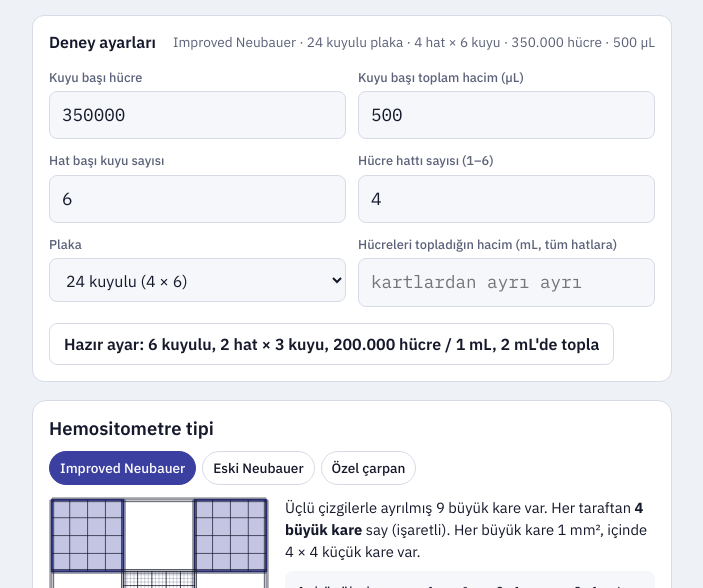
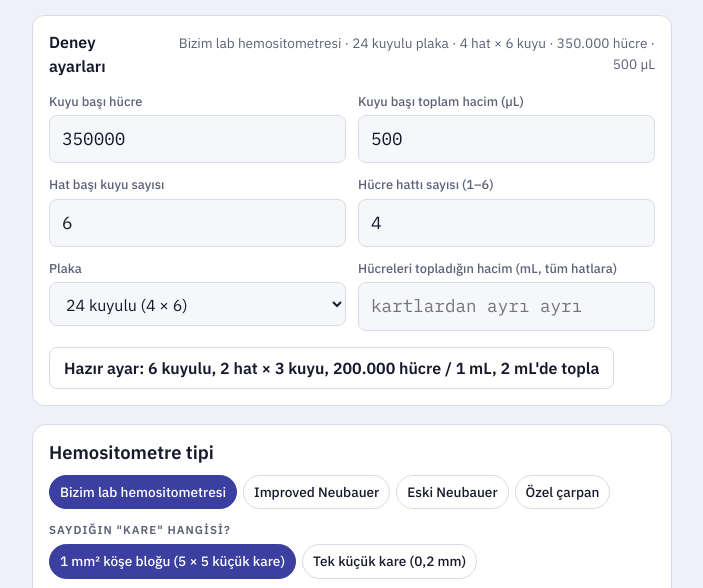
Before and after one commit to mehmethan1/hucre-ekim, a plain HTML site: page ekim.html in a window 1280 px wide. Shown: the part 204-792 px from the top of the page, without its empty margins (288-991 px from the left). Drawn offline with Linux system fonts and the light colour scheme.

Commit message:
Ekim: laboratuvar hemositometresi varsayılan tip
3 × 3 mm, köşe 1 mm² kareleri 5 × 5 (0,2 mm) bölünmüş, ortadaki çizgiler
artı yapıyor. Köşe bloğu ×10.000, tek 0,2 mm kare ×250.000. Kayıtlı
ayarlarda da bir kez varsayılana çekiliyor.

Co-Authored-By: Claude Opus 5.5 <noreply@anthropic.com>

```diff
--- a/ekim.html
+++ b/ekim.html
@@ -169,6 +169,7 @@ td:first-child{font-family:var(--sans);font-weight:600}
   <section class="panel" id="hemoPanel">
     <h2>Hemositometre tipi</h2>
     <div class="chips" role="group" aria-label="Hemositometre tipi">
+      <button type="button" class="chip" data-hemo="lab">Bizim lab hemositometresi</button>
       <button type="button" class="chip" data-hemo="imp">Improved Neubauer</button>
       <button type="button" class="chip" data-hemo="old">Eski Neubauer</button>
       <button type="button" class="chip" data-hemo="custom">Özel çarpan</button>
@@ -288,6 +289,8 @@ if(state.settings.plate==null)state.settings.plate='24';
 if(state.settings.tube==null)state.settings.tube='';
 const DEF={nsq:'4',nsides:'2',method:'sum',formula:'lab',df:'1',customF:''};
 for(const k in DEF)if(state.settings[k]==null)state.settings[k]=DEF[k];
+// 2026-11-25: Sena'nın laboratuvar hemositometresi varsayılan (bir kez uygulanır)
+if(!state.settings.hemoV2){state.settings.hemo='lab';state.settings.unit='block';state.settings.hemoV2=1}
 state.lines.forEach(l=>{if(!l.sq||l.sq.length<MAXQ*2){const o=l.sq||[];const s=Array(MAXQ*2).fill('');
   for(let k=0;k<4;k++){s[k]=o[k]??'';s[MAXQ+k]=o[4+k]??''}l.sq=s}});
 function nsq(){return Math.min(MAXQ,Math.max(1,+state.settings.nsq||4))}
@@ -322,10 +325,14 @@ function settings(){return{cells:parse(state.settings.cells),vol:parseDec(state.
 
 // hemositometre tipi: Improved Neubauer (1 mm² köşe kare → ×10⁴) ya da eski Neubauer (1 mm² blok ×10⁴ veya tek 0,25 mm kare ×160.000)
 // hacim: 1 mm² × 0,1 mm = 0,1 µL → ×10⁴ ; 0,0625 mm² × 0,1 mm = 0,00625 µL → ×160.000
-function hemo(){const t=['old','custom'].includes(state.settings.hemo)?state.settings.hemo:'imp';const u=t==='old'&&state.settings.unit==='small'?'small':'block';
+// 'lab' = Sena'nın laboratuvarındaki hemositometre (varsayılan): 3 × 3 mm, köşe 1 mm² kareleri 5 × 5 (0,2 mm) bölünmüş,
+// ortadaki 0,05 mm çizgiler kenarlara uzayıp artı yapıyor. 0,2 mm kare: 0,04 mm² × 0,1 mm = 0,004 µL → ×250.000
+const HEMO_NAMES={lab:'Bizim lab hemositometresi',imp:'Improved Neubauer',old:'Eski Neubauer',custom:'Özel çarpan'};
+function hemo(){const t=HEMO_NAMES[state.settings.hemo]?state.settings.hemo:'lab';const u=(t==='old'||t==='lab')&&state.settings.unit==='small'?'small':'block';
   const cf=parse(state.settings.customF);
-  const F=t==='custom'?(cf>0?cf:10000):u==='small'?160000:10000;
-  return{t,u,F,name:t==='old'?'Eski Neubauer':t==='custom'?'Özel çarpan':'Improved Neubauer'}}
+  const F=t==='custom'?(cf>0?cf:10000):u==='small'?(t==='lab'?250000:160000):10000;
+  const side=t==='lab'?0.2:0.25, div=t==='lab'?5:4;
+  return{t,u,F,side,div,name:HEMO_NAMES[t]}}
 const NS='http://www.w3.org/2000/svg';
 function drawHemo(){
   const h=hemo(),s=document.getElementById('hemoSvg');s.innerHTML='';
@@ -334,9 +341,15 @@ function drawHemo(){
     e.style.fill='color-mix(in srgb,var(--trypan) 30%,transparent)';e.style.stroke='var(--trypan)';e.style.strokeWidth='3';s.appendChild(e)};
   const corners=[[0,0],[200,0],[0,200],[200,200]];
   const q=nsq();
-  if(h.u==='small')[[0,0],[275,0],[0,275],[275,275],[25,0],[250,0],[0,25],[275,25],[25,275]].slice(0,q).forEach(([x,y])=>rc(x,y,25));
+  const a=h.side*100,b=300-a;
+  if(h.u==='small')[[0,0],[b,0],[0,b],[b,b],[a,0],[b-a,0],[0,a],[b,a],[a,b]].slice(0,q).forEach(([x,y])=>rc(x,y,a));
   else [[0,0],[200,0],[0,200],[200,200],[100,100],[100,0],[0,100],[200,100],[100,200]].slice(0,q).forEach(([x,y])=>rc(x,y,100));
-  if(h.t==='old'){
+  if(h.t==='lab'){
+    for(let x=100;x<=200;x+=5){ln(x,0,x,300,.5,'--muted');ln(0,x,300,x,.5,'--muted')}
+    for(let x=100;x<=200;x+=20){ln(x,0,x,300,1.4,'--fg');ln(0,x,300,x,1.4,'--fg')}
+    corners.forEach(([ox,oy])=>{for(let k=1;k<5;k++){ln(ox+k*20,oy,ox+k*20,oy+100,1,'--fg');ln(ox,oy+k*20,ox+100,oy+k*20,1,'--fg')}});
+    for(let i=0;i<=3;i++){const p=i*100;ln(p,0,p,300,2.4,'--fg');ln(0,p,300,p,2.4,'--fg')}
+  }else if(h.t==='old'){
     for(let x=100;x<=200;x+=6.25){ln(x,0,x,300,.5,'--muted');ln(0,x,300,x,.5,'--muted')}
     for(let i=0;i<=12;i++){const p=i*25;ln(p,0,p,300,1,'--fg');ln(0,p,300,p,1,'--fg')}
   }else{
@@ -347,11 +360,17 @@ function drawHemo(){
   }
   document.querySelectorAll('[data-hemo]').forEach(b=>b.setAttribute('aria-pressed',b.dataset.hemo===h.t));
   document.querySelectorAll('[data-unit]').forEach(b=>b.setAttribute('aria-pressed',b.dataset.unit===h.u));
-  document.getElementById('unitRow').hidden=h.t!=='old';
+  document.getElementById('unitRow').hidden=!(h.t==='old'||h.t==='lab');
+  document.querySelector('[data-unit=block]').textContent=`1 mm² köşe bloğu (${h.div} × ${h.div} küçük kare)`;
+  document.querySelector('[data-unit=small]').textContent=`Tek küçük kare (${fmt(h.side,h.side===0.2?1:2)} mm)`;
   document.getElementById('customRow').hidden=h.t!=='custom';
   const sides=nsides()===2?'Her taraftan':'Bir taraftan';
   document.getElementById('hemoText').innerHTML=h.t==='custom'
     ?`Kendi hemositometrenin çarpanını yaz. ${sides} <strong>${q} kare</strong> sayılıyor (çizim örnek olarak Improved Neubauer).`
+    :h.t==='lab'
+    ?(h.u==='block'
+      ?`3 × 3 mm ızgara: 9 büyük kare (1 mm²), köşedekiler 5 × 5 küçük kareye bölünmüş, ortadan sık çizgili artı (+) geçiyor. ${sides} <strong>${q} köşe bloğu</strong> say (işaretli); her blok 5 × 5 küçük kare.`
+      :`${sides} <strong>${q} tek küçük kare</strong> say (işaretli örnekler, her biri 0,2 × 0,2 mm, köşe bloklarının içinden). Sık çizgili bandın dışındakileri seç.`)
     :h.t==='imp'
     ?`Üçlü çizgilerle ayrılmış 9 büyük kare var. ${sides} <strong>${q} büyük kare</strong> say (işaretli). Her büyük kare 1 mm², içinde 4 × 4 küçük kare var.`
     :h.u==='block'
@@ -359,12 +378,16 @@ function drawHemo(){
       :`${sides} <strong>${q} tek küçük kare</strong> say (işaretli örnekler, her biri 0,25 × 0,25 mm). Hangi küçük kareyi saydığın fark etmez, hepsi aynı boyutta; sık çizgili bandın dışındakileri seç.`;
   document.getElementById('hemoFactor').textContent=h.t==='custom'
     ?`hücre/mL = kare başı hücre × ${fmt(h.F)}`
+    :h.u==='small'&&h.t==='lab'
+    ?'1 küçük kare = 0,2 × 0,2 mm × 0,1 mm = 0,004 µL → hücre/mL = kare başı hücre × 250.000'
     :h.u==='small'
     ?'1 küçük kare = 0,00625 µL → hücre/mL = kare başı hücre × 160.000'
     :'1 büyük kare = 1 mm² × 0,1 mm = 0,1 µL → hücre/mL = kare başı hücre × 10.000';
   document.querySelectorAll('.fx').forEach(e=>e.textContent=fmt(h.F));
   document.getElementById('fxWhy').textContent=h.t==='custom'
     ?`Özel çarpan olarak ${fmt(h.F)} girildi.`
+    :h.u==='small'&&h.t==='lab'
+    ?'Tek küçük kare 0,2 × 0,2 mm, derinlik 0,1 mm: hacmi 0,004 µL. 1 mL için 250.000 ile çarpılır.'
     :h.u==='small'
     ?'Eski Neubauer tek küçük kare 0,25 × 0,25 mm, derinlik 0,1 mm: hacmi 0,00625 µL. 1 mL için 160.000 ile çarpılır.'
     :`${h.name} büyük karesi 1 × 1 mm, derinlik 0,1 mm: hacmi 0,1 µL. 1 mL için 10.000 ile çarpılır.`;
```
